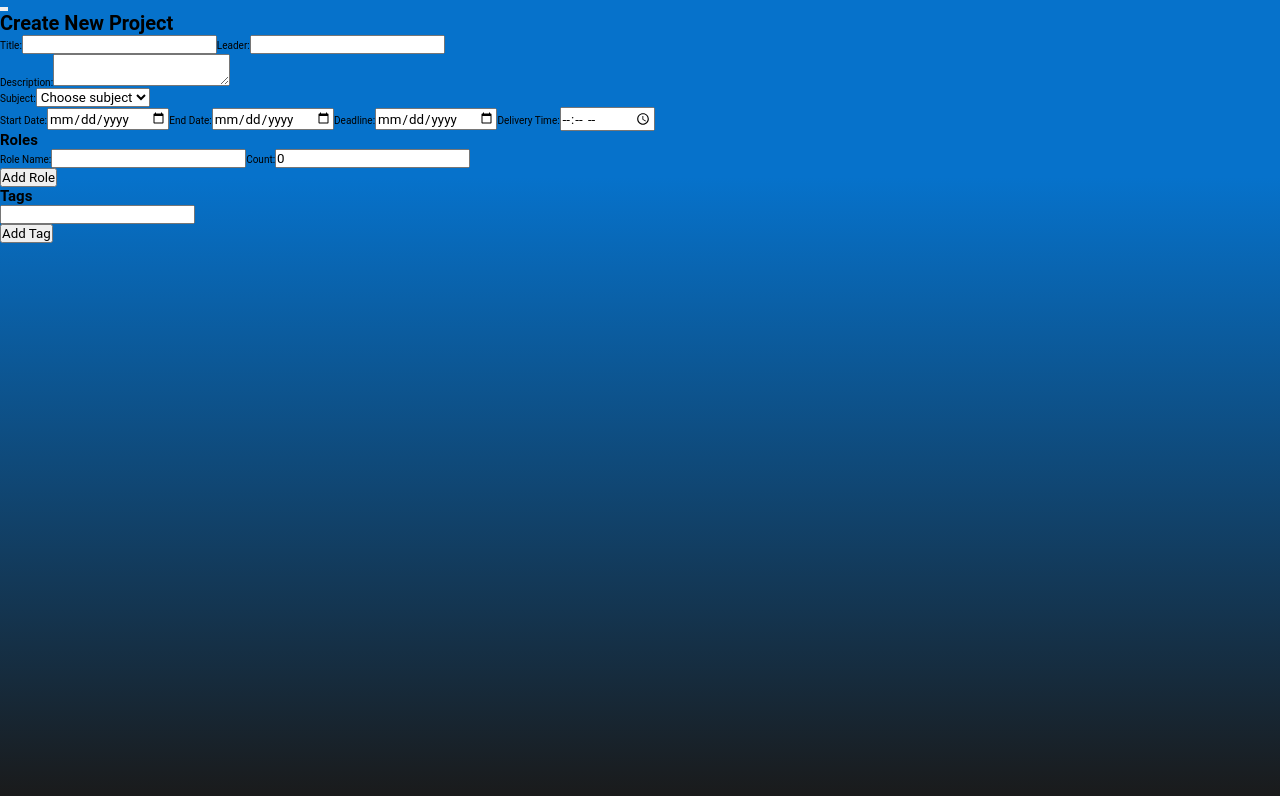
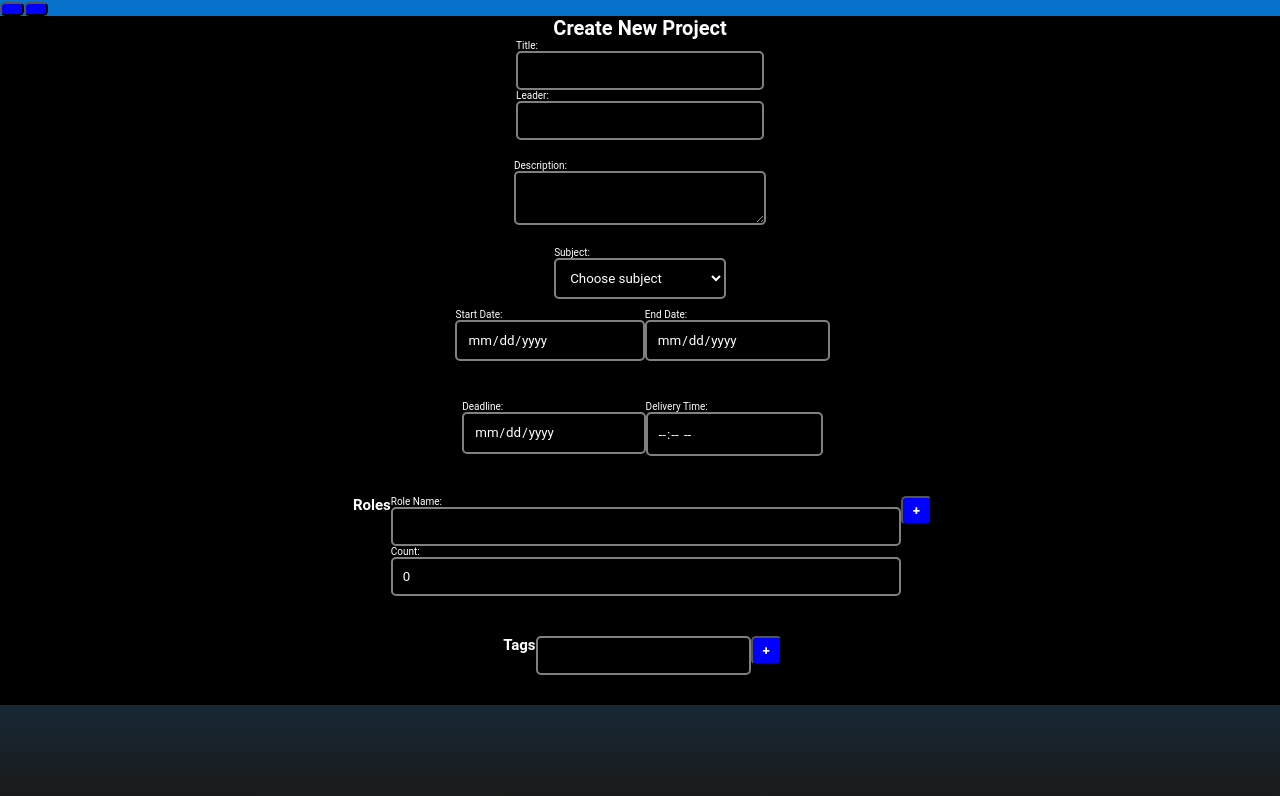
Before and after one commit to 2023M6T3-Inteli/Grupo-4, a React app in the folder app/frontend/src/: page /newproject in a window 1280 px wide. Shown: the top 796 px of the page. Built offline with nearby package versions, Linux system fonts and the light colour scheme; the HTML template or start-up script is replaced by a standard one.

Commit message:
Styles New Project

```diff
--- a/app/frontend/src/pages/NewProject.jsx
+++ b/app/frontend/src/pages/NewProject.jsx
@@ -1,6 +1,5 @@
 import React, { useState } from 'react';
-
-
+import styles from "../styles/NewProject.module.scss";
 
 const NewProject = () => {
   const [title, setTitle] = useState('');
@@ -39,50 +38,33 @@ const NewProject = () => {
   };
 
   return (
-    <div className="bg-black text-white min-h-screen">
+    <div className={styles.container}>
 
-      <div className="text-center my-8">
-        <h1 className="text-4xl font-bold">Create New Project</h1>
+      <div>
+      <h1>Create New Project</h1>
       </div>
 
-      <div className="flex flex-col items-center space-y-8">
-        <div>
-          <label className="block">
+      <div className={styles.labelContainer}>
+      <label>
          Title:
-            <input
-              className="bg-gray-700 text-white border-2 border-gray-500 w-full p-2 rounded"
-              value={title}
-              onChange={(e) => setTitle(e.target.value)}
-            />
+         <input value={title} onChange={(e) => setTitle(e.target.value)} />
        </label>
-          <label className="block">
+       <label>
          Leader:
-            <input
-              className="bg-gray-700 text-white border-2 border-gray-500 w-full p-2 rounded"
-              value={leader}
-              onChange={(e) => setLeader(e.target.value)}
-            />
+         <input value={leader} onChange={(e) => setLeader(e.target.value)} />
        </label>
       </div>
-        <div>
-          <label className="block">
+      <div className={styles.labelContainer}>
+       <label>
          Description:
-            <textarea
-              className="bg-gray-700 text-white border-2 border-gray-500 w-full p-2 rounded resize-none"
-              value={description}
-              onChange={(e) => setDescription(e.target.value)}
-            />
+         <textarea value={description} onChange={(e) => setDescription(e.target.value)} />
        </label>
        </div>
 
        <div>
-          <label className="block">
+       <label>
          Subject:
-            <select
-              className="bg-gray-700 text-white border-2 border-gray-500 w-full p-2 rounded"
-              value={subject}
-              onChange={(e) => setSubject(e.target.value)}
-            >
+         <select value={subject} onChange={(e) => setSubject(e.target.value)}>
            {/* Add your project subjects as options here */}
            <option value="">Choose subject</option>
            <option value="subject1">Subject 1</option>
@@ -91,61 +73,43 @@ const NewProject = () => {
        </label>
         </div>
 
-        <div>
-          <label className="block">
+      <div className={styles.dateContainer}>
+       <label>
          Start Date:
-            <input
-              className="bg-gray-700 text-white border-2 border-gray-500 w-full p-2 rounded"
-              type="date"
-              value={startDate}
-              onChange={(e) => setStartDate(e.target.value)}
-            />
+         <input type="date" value={startDate} onChange={(e) => setStartDate(e.target.value)} />
        </label>
-          <label className="block">
+       <label>
          End Date:
-            <input
-              className="bg-gray-700 text-white border-2 border-gray-500 w-full p-2 rounded"
-              type="date"
-              value={endDate}
-              onChange={(e) => setEndDate(e.target.value)}
-            />
+         <input type="date" value={endDate} onChange={(e) => setEndDate(e.target.value)} />
        </label>
-          <label className="block">
+        </div>
+      <div className={styles.dateContainer}>
+      <label>
          Deadline:
-            <input
-              className="bg-gray-700 text-white border-2 border-gray-500 w-full p-2 rounded"
-              type="date"
-              value={deadline}
-              onChange={(e) => setDeadline(e.target.value)}
-            />
+        <input type="date" value={deadline} onChange={(e) => setDeadline(e.target.value)} />
        </label>
-          <label className="block">
+       <label>
          Delivery Time:
-            <input
-              className="bg-gray-700 text-white border-2 border-gray-500 w-full p-2 rounded"
-              type="time"
-              value={deliveryTime}
-              onChange={(e) => setDeliveryTime(e.target.value)}
-            />
+       <input type="time" value={deliveryTime} onChange={(e) => setDeliveryTime(e.target.value)} />
      </label>
      </div>
 
-        <div className="space-y-4">
-          <h2 className="text-2xl font-bold">Roles</h2>
+
+     <div className={styles.dateContainer}>
+      <h2>Roles</h2>
       {roles.map((role, index) => (
-            <div key={index} className="flex flex-col space-y-2">
-              <label className="block">
+        <div key={index}>
+          <label>
             Role Name:
+            </label>
             <input
-                  className="bg-gray-700 text-white border-2 border-gray-500 w-full p-2 rounded"
               value={role.name}
               onChange={(e) => handleRoleChange(index, 'name', e.target.value)}
             />
-              </label>
-              <label className="block">
+
+          <label>
             Count:
             <input
-                  className="bg-gray-700 text-white border-2 border-gray-500 w-full p-2 rounded"
               type="number"
               value={role.count}
               onChange={(e) =>
@@ -158,32 +122,21 @@ const NewProject = () => {
       ))}
 
       <div>
-            <button
-              className="bg-blue-500 text-white px-4 py-2 rounded font-semibold"
-              type="button"
-              onClick={handleAddRole}
-            >
-              Add Role
-            </button>
+      <button type="button" onClick={handleAddRole}>+</button>
       </div>
-          <h2 className="text-2xl font-bold">Tags</h2>
+      </div>
+      <div className={styles.dateContainer}>
+      <h2>Tags</h2>
       {tags.map((tag, index) => (
         <div key={index}>
         <input
-                className="bg-gray-700 text-white border-2 border-gray-500 w-full p-2 rounded"
           value={tag}
           onChange={(e) => handleTagChange(index, e.target.value)}
           />
           </div>
           ))}
       <div>
-            <button
-              className="bg-blue-500 text-white px-4 py-2 rounded font-semibold"
-              onClick={handleAddTag}
-            >
-              Add Tag
-            </button>
-          </div>
+      <button onClick={handleAddTag}>+</button>
       </div>
     </div>
     </div>
@@ -193,104 +146,6 @@ const NewProject = () => {
 
 export default NewProject;
 
-
-
-  //   <div>
-
-  //     <div>
-  //     <h1>Create New Project</h1>
-  //     </div>
-
-  //     <div>
-  //     <label>
-  //        Title:
-  //        <input value={title} onChange={(e) => setTitle(e.target.value)} />
-  //      </label>
-  //      <label>
-  //        Leader:
-  //        <input value={leader} onChange={(e) => setLeader(e.target.value)} />
-  //      </label>
-  //     </div>
-  //     <div>
-  //      <label>
-  //        Description:
-  //        <textarea value={description} onChange={(e) => setDescription(e.target.value)} />
-  //      </label>
-  //      </div>
-
-  //      <div>
-  //      <label>
-  //        Subject:
-  //        <select value={subject} onChange={(e) => setSubject(e.target.value)}>
-  //          {/* Add your project subjects as options here */}
-  //          <option value="">Choose subject</option>
-  //          <option value="subject1">Subject 1</option>
-  //          <option value="subject2">Subject 2</option>
-  //        </select>
-  //      </label>
-  //       </div>
-
-  //     <div>
-  //      <label>
-  //        Start Date:
-  //        <input type="date" value={startDate} onChange={(e) => setStartDate(e.target.value)} />
-  //      </label>
-  //      <label>
-  //        End Date:
-  //        <input type="date" value={endDate} onChange={(e) => setEndDate(e.target.value)} />
-  //      </label>
-  //     <label>
-  //        Deadline:
-  //       <input type="date" value={deadline} onChange={(e) => setDeadline(e.target.value)} />
-  //      </label>
-  //      <label>
-  //        Delivery Time:
-  //      <input type="time" value={deliveryTime} onChange={(e) => setDeliveryTime(e.target.value)} />
-  //    </label>
-  //    </div>
-
-  //    <div>
-  //     <h2>Roles</h2>
-  //     {roles.map((role, index) => (
-  //       <div key={index}>
-  //         <label>
-  //           Role Name:
-  //           <input
-  //             value={role.name}
-  //             onChange={(e) => handleRoleChange(index, 'name', e.target.value)}
-  //           />
-  //         </label>
-  //         <label>
-  //           Count:
-  //           <input
-  //             type="number"
-  //             value={role.count}
-  //             onChange={(e) =>
-  //               handleRoleChange(index, 'count', e.target.value)
-  //             }
-  //           />
-  //         </label>
-  //       </div>
-
-  //     ))}
-
-  //     <div>
-  //     <button type="button" onClick={handleAddRole}>Add Role</button>
-  //     </div>
-  //     <h2>Tags</h2>
-  //     {tags.map((tag, index) => (
-  //       <div key={index}>
-  //       <input
-  //         value={tag}
-  //         onChange={(e) => handleTagChange(index, e.target.value)}
-  //         />
-  //         </div>
-  //         ))}
-  //     <div>
-  //     <button onClick={handleAddTag}>Add Tag</button>
-  //     </div>
-  //   </div>
-  //   </div>
 
 
 
--- /dev/null
+++ b/app/frontend/src/styles/NewProject.module.scss
@@ -0,0 +1,43 @@
+// NewProject.module.scss
+
+.container {
+    background-color: black;
+    color: white;
+    display: flex;
+    flex-direction: column;
+    align-items: center;
+  }
+
+.dateContainer{
+    display: flex;
+    flex-direction: line;
+    margin-bottom: 20px;
+    padding: 10px;
+    margin-left: 5px;
+}
+
+.labelContainer {
+    display: flex;
+    flex-direction: column;
+    margin-bottom: 20px;
+  }
+
+  input,
+  textarea,
+  select {
+    background-color: black;
+    color: white;
+    border: 2px solid gray;
+    width: 100%;
+    padding: 10px;
+    border-radius: 5px;
+  }
+
+  button {
+    background-color: blue;
+    color: white;
+    padding: 5px 10px;
+    border-radius: 5px;
+    font-weight: bold;
+    cursor: pointer;
+  }
--- a/app/frontend/src/tailwind.config.js
+++ b/app/frontend/src/tailwind.config.js
@@ -1,8 +1,14 @@
 /** @type {import('tailwindcss').Config} */
 module.exports = {
-  content: [],
+  content: ["./src/**/*.{js,jsx,ts,tsx}"],
   theme: {
-    extend: {},
+    extend: {
+      fontFamily: {
+        montserrat: ["Montserrat"],
+        lato: ["Lato"],
+        garamond: ["Garamond"],
+      },
+    },
   },
-  plugins: [],
-}
+  plugins: ['@tailwindcss/ui'],
+};
```
Lines whose indentation alone changed are shown as unchanged.
